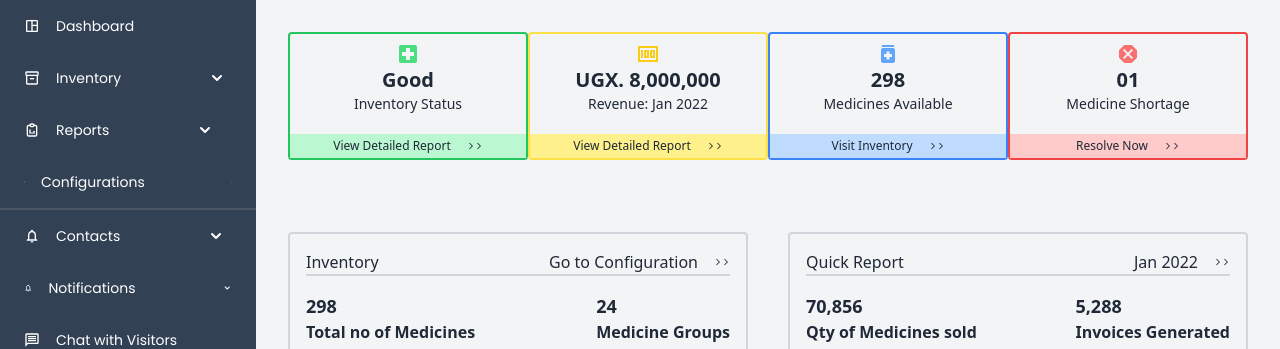
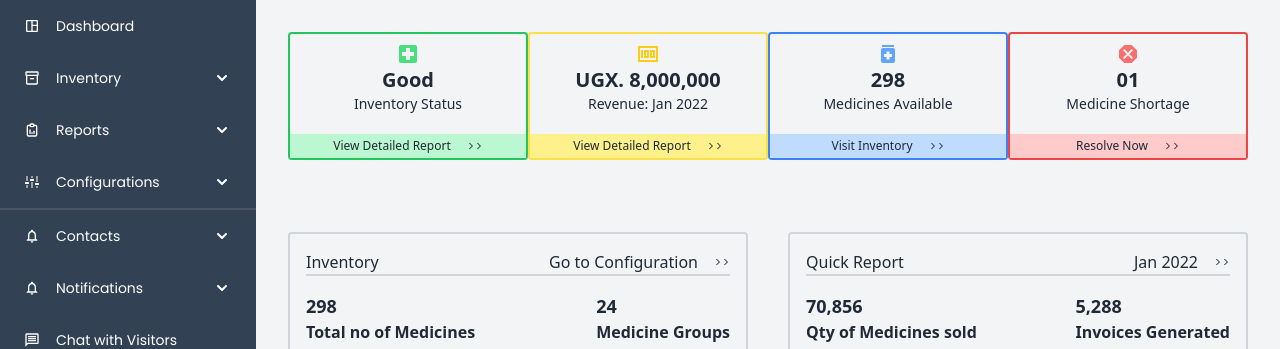
Before and after one commit to WandaWeira/pharmacy, a React (Vite) app: page / in a window 1280 px wide. Shown: the part 164-513 px from the top of the page. Built offline with nearby package versions, Linux system fonts and the light colour scheme.

Commit message:
Alignment issue on chevron fixed

```diff
--- a/src/components/SideBar/SideBarItem.jsx
+++ b/src/components/SideBar/SideBarItem.jsx
@@ -3,20 +3,26 @@
 import { HiChevronDown, HiChevronUp } from "react-icons/hi";
 
 const SideBarItem = ({ dest, text, icon, chevron, children, chevronClick }) => {
+  const chevronStyle = {
+    marginLeft: 'auto', // Aligns the chevron to the right
+  };
+
   return (
     <Link to={dest}>
       <div className="group flex items-center gap-4 py-4 px-6  transition duration-300 ease-in-out hover:bg-teal-400 active:bg-teal-400 ">
         {icon}
         <p className="text-white text-sm font-poppins">{text}</p>
-        {!chevron ? (
+        {chevron ? (
+          <HiChevronUp
+            onClick={chevronClick}
+            className="text-white text-xl"
+            style={chevronStyle}
+          />
+        ) : (
           <HiChevronDown
             onClick={chevronClick}
-            className=" ms-[70px] text-white text-xl"
-          />
-        ) : (
-          <HiChevronUp
-            onClick={chevronClick}
-            className=" ms-[70px] text-white text-xl"
+            className="text-white text-xl"
+            style={chevronStyle}
           />
         )}
       </div>
```
